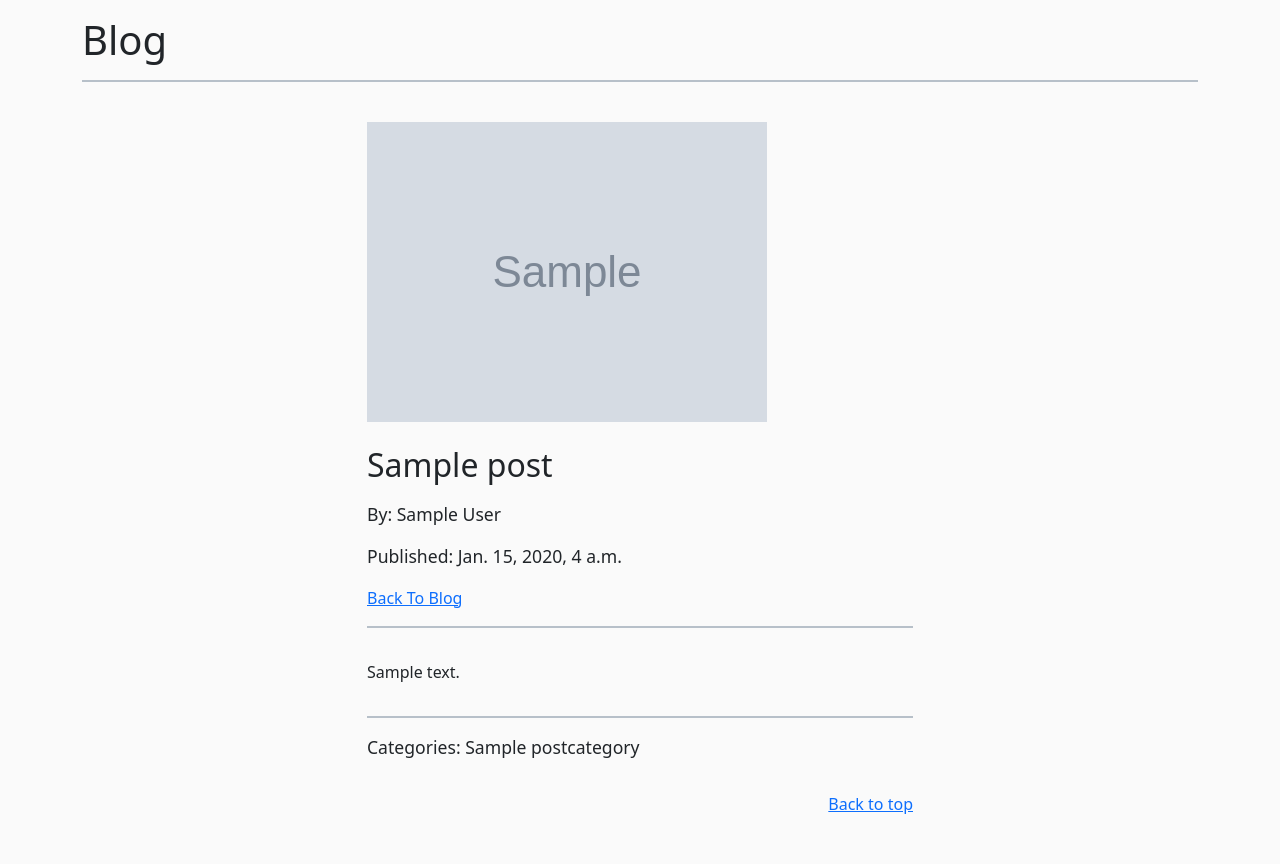
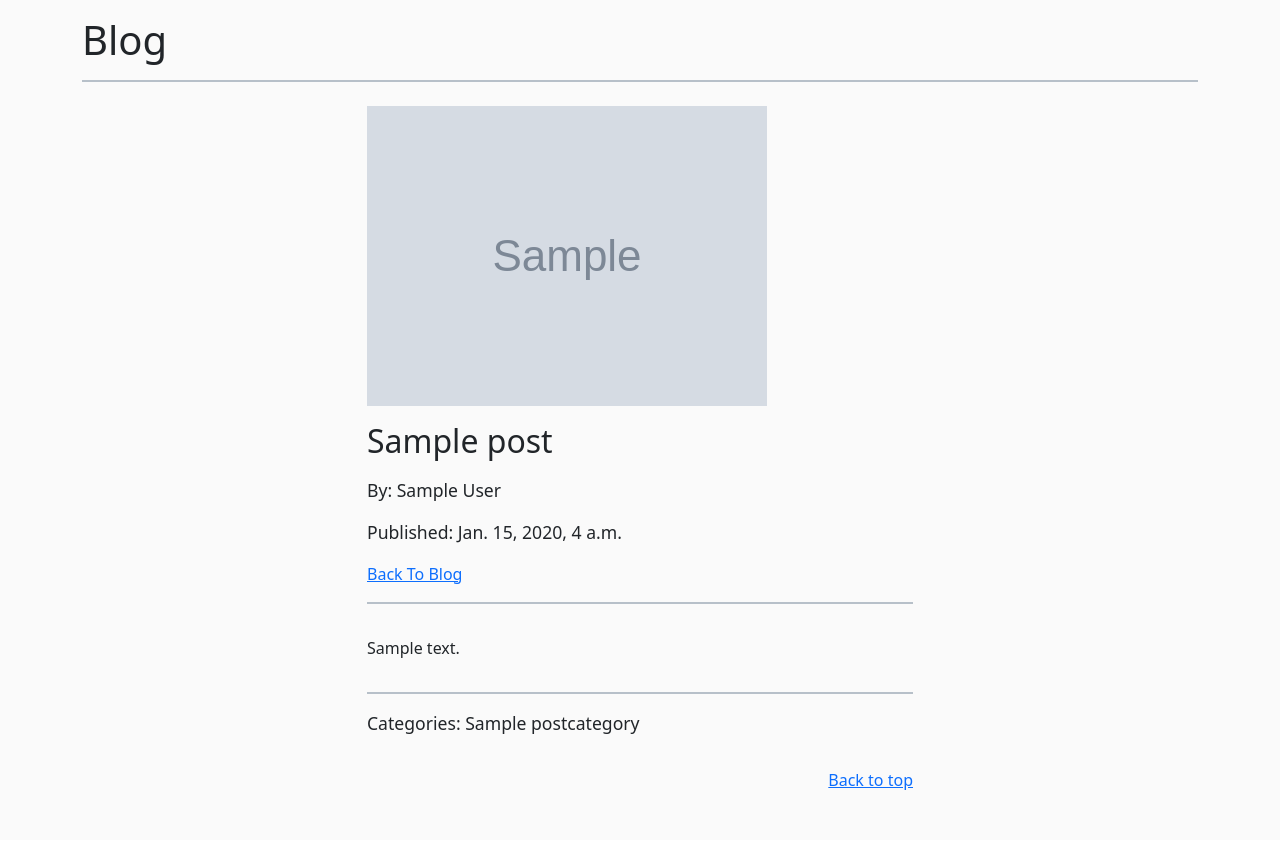
Before and after one commit to mppatterson84/michael_patterson.com, a Django app: a page that uses blog/templates/blog/post_detail.html in a window 1280 px wide. Shown: the part 58-922 px from the top of the page. After the commit the page ends 848 px from the top, so only its background shows below. Run offline with Django 3.2, Linux system fonts and the light colour scheme; tables that the repository leaves empty hold one stand-in row (values such as "Sample post"); grey boxes marked "Sample" are stand-in pictures; some libraries are stand-ins or nearby versions.

Commit message:
adjust margin and padding

```diff
--- a/blog/templates/blog/post_detail.html
+++ b/blog/templates/blog/post_detail.html
@@ -38,8 +38,8 @@
 <h4 class="bg-warning p-1 my-3">This post is not published.</h4>
 {% endif %}
 
-<div class="py-3 mb-3 post-meta-head">
-    <img class="mb-4" src="{{ post.image }}" alt="Post Featured Image">
+<div class="pb-3 mb-3 post-meta-head">
+    <img class="mb-3" src="{{ post.image }}" alt="Post Featured Image">
     <h2 class="mb-3">{{ post.title }}</h2>
     {% if post.author.first_name and post.author.last_name %}
     <p>By: {{ post.author.first_name }} {{ post.author.last_name }}</p>
```
